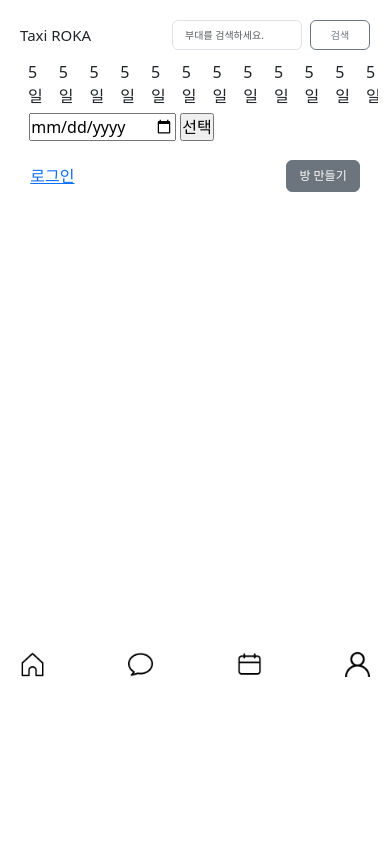
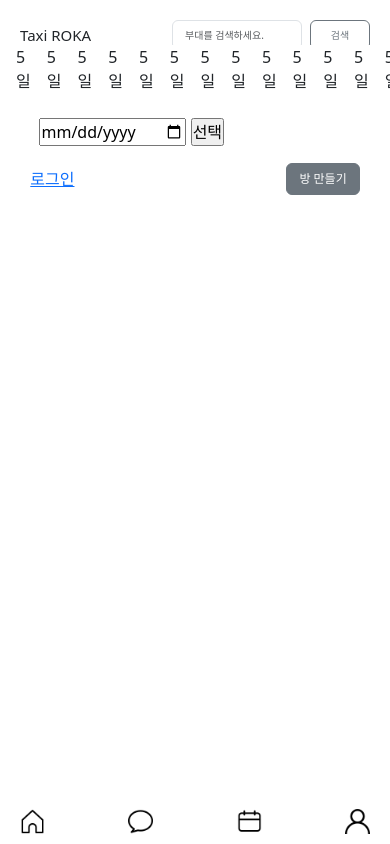
Before and after one commit to ROKATAXI/taxiRoka, a Django app: page /matching/ in a window 390 px wide. Run offline with Django 4.2, Linux system fonts and the light colour scheme; data that the repository does not hold is empty; some libraries are stand-ins or nearby versions; some web fonts are replaced.

Commit message:
style: 모바일 기준으로 변경완료

```diff
--- a/static/css/base.css
+++ b/static/css/base.css
@@ -27,8 +27,12 @@ body{
     font-weight: 900;
 } */
 main{
-    margin-top: 10px;
     width: 100%;
+}
+
+.main-container{
+    margin-top: 55px;
+    margin-bottom: 50px;
 }
 /* .mobile-container{
     width: 100%;
--- a/static/css/matchinglist.css
+++ b/static/css/matchinglist.css
@@ -2,10 +2,15 @@
     width: 100%;
 }
 .date-container{
-    position: sticky;
+    position: fixed;
     top: 45px;
     background-color: white;
     margin-bottom: 5px;
+    margin: auto;
+
+    width: 100%;
+    display: flex;
+    justify-content: center;
 }
 .calendar-scroll-container{
     overflow-x: scroll;
@@ -49,7 +54,7 @@
     justify-content: flex-start;
     align-items: center;
     padding-top: 10px;
-    height: 500px;
+    height: 100%;
     overflow-y: auto;
 
 }
@@ -59,7 +64,8 @@
     white-space: nowrap;
     border-radius: 10px;
     background-color: var(--grey_bg);
-    margin-top: 10px;
+    margin-top: 2px;
+    margin-bottom: 10px;
     box-shadow: rgba(0, 0, 0, 0.19) 0px 10px 20px, rgba(0, 0, 0, 0.23) 0px 6px 6px;
     padding: 10px;
     display: flex;
@@ -87,10 +93,6 @@
     margin: auto;
 }
 
-.main-date-input {
-    margin-left: 25px;
-}
-
 .alarm-contents {
     display: flex;
     flex-direction: column;
@@ -108,3 +110,14 @@
     background: url("/static/img/host_icon.png") center center no-repeat;
     background-size: cover;
 }
+
+.selected_date{
+    margin-top: 53px;
+    width: 90%;
+    display: flex;
+    justify-content: flex-start;
+}
+
+.main-date-input {
+    margin-left: 5px;
+}
--- a/static/css/style.css
+++ b/static/css/style.css
@@ -109,12 +109,19 @@
     width: 100%;
 }
 .base--container nav{
-    position: sticky;
+    position: fixed;
     top: 0;
     width: 100%;
     background-color: white;
 }
-.nav-container,
+.nav-container{
+    display: flex;
+    justify-content: space-between;
+    padding: 10px 20px;
+    width: 100%;
+    align-items: center;
+    margin-top: 10px;
+}
 .footer-custom{
     display: flex;
     justify-content: space-between;
@@ -139,7 +146,7 @@
     gap: var(--gutter);
 }
 .footer-custom{
-    position: sticky;
+    position: fixed;
     bottom: 0;
     background-color: white;
 }
--- a/templates/matching/matchinglist.html
+++ b/templates/matching/matchinglist.html
@@ -9,7 +9,7 @@
 {% block content %}
 <div class="mainpage">
     <!-- 날짜 -->
-    <div class="container date-container">
+    <div class="date-container">
         <!-- 날짜 -->
 
         <div class="calendar-scroll-container">
@@ -80,17 +80,18 @@
         <!-- <h1>메인 페이지</h1>
         <p>이곳에 메인 페이지 컨텐츠를 작성합니다.</p> -->
     </div>
-    <div>
-        <form action="{% url 'matching:main' %}" method="get">
-            <label for="selected_date"></label>
-            <input type="date" class="main-date-input" id="selected_date" name="selected_date" value="{{request.Get.selected_date}}">
-            <input type="submit" value="선택">
 
-        </form>
-    </div>
     <!-- 방목록 -->
     <div class="matchinglist-container">
         <div class="container matchingroom-container">
+            <div class="selected_date">
+                <form action="{% url 'matching:main' %}" method="get">
+                    <label for="selected_date"></label>
+                    <input type="date" class="main-date-input" id="selected_date" name="selected_date" value="{{request.Get.selected_date}}">
+                    <input type="submit" value="선택">
+
+                </form>
+            </div>
             <!-- 부대위치와 방생성 -->
             <div class="matchinglist-info">
                 {% if user.is_authenticated %}
```
